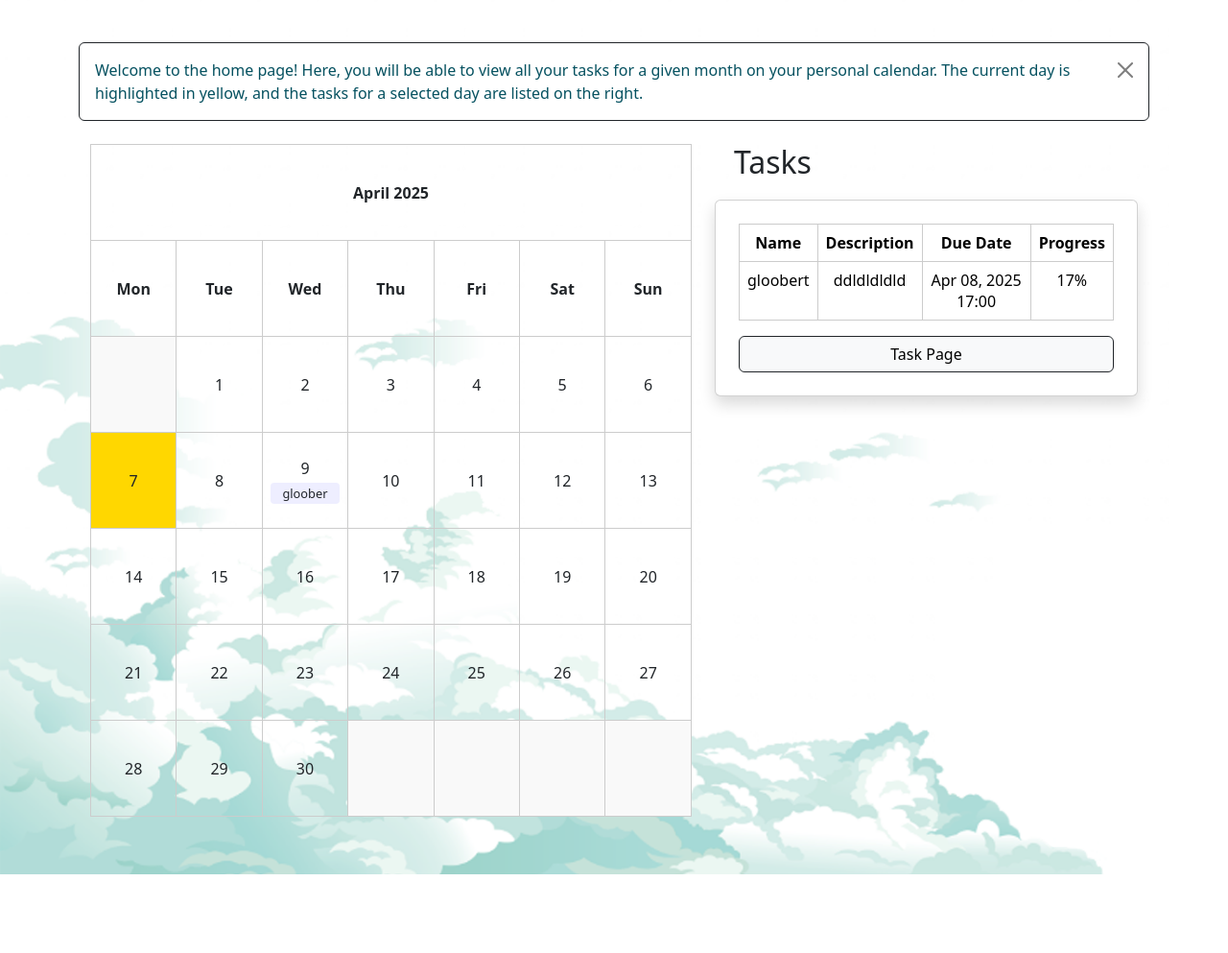
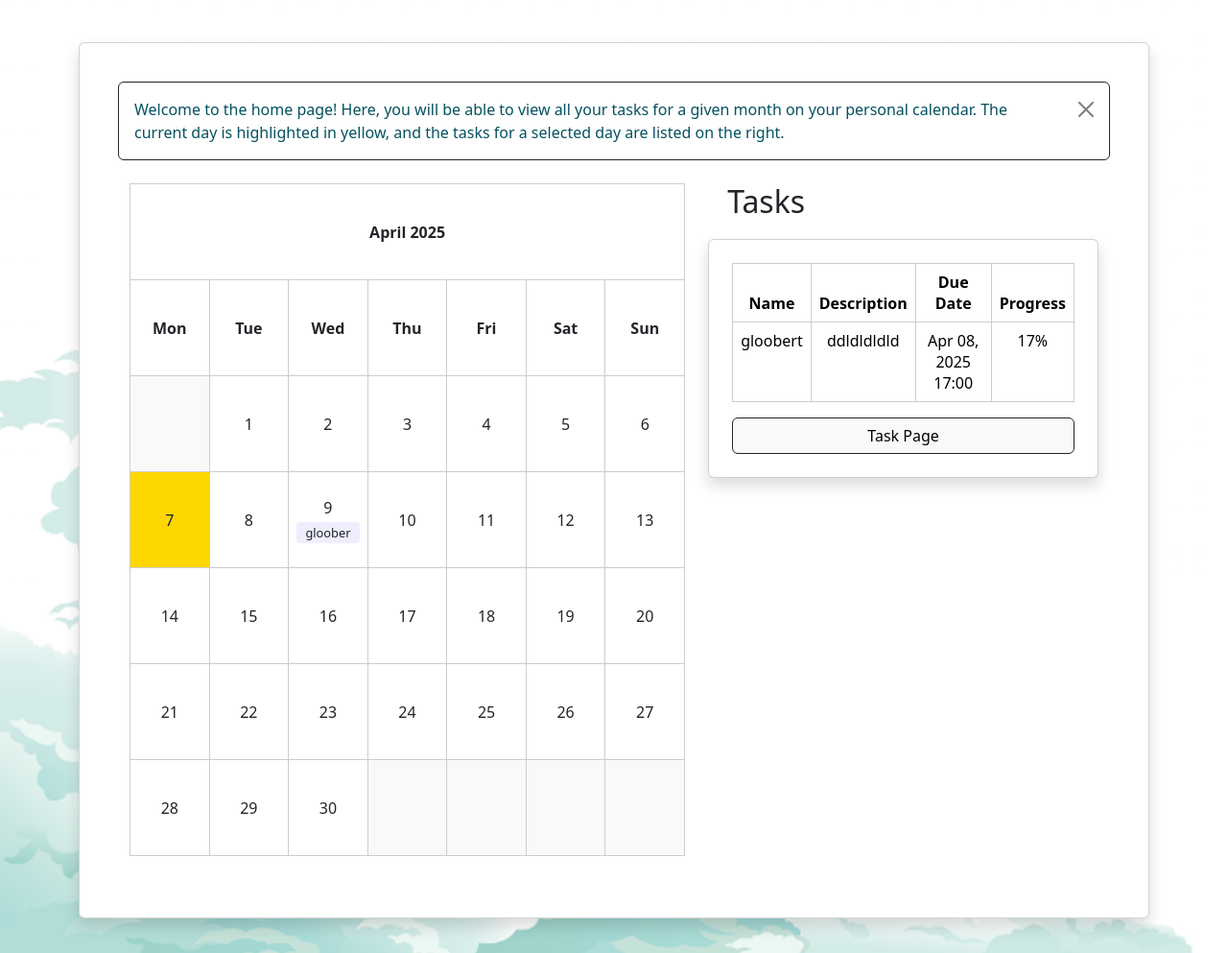
Before and after one commit to UCCS-SP25-CS4300-CS5300-1/Group-1-spring-2025, a Django app: page /home/ in a window 1280 px wide. Shown: the part 96-1089 px from the top of the page at 96% size. Before the commit the page ends 1007 px from the top, so only its background shows below. Run offline with Django 5.2, Linux system fonts and the light colour scheme; a user stored in the database is signed in; data comes from the database, SQL or seed files in the repository.

Commit message:
Small UI improvements

```diff
--- a/team1project/todoapp/templates/home.html
+++ b/team1project/todoapp/templates/home.html
@@ -52,6 +52,8 @@
 
 {% extends 'base.html' %}
     {% block content %}
+    <div class="card p-4 shadow" style="max-width: 1200px; margin: 0 auto;">
+        <div class="card-body">
             <div class="alert alert-info alert-dismissible fade show d-flex justify-content-between align-items-center flex-wrap gap-2 border border-dark" style="background-color:white;" role="alert">
                 <p class="mb-0">
                 Welcome to the home page! Here, you will be able to view all your tasks for a given month on your personal calendar. The current day is highlighted in yellow, and the tasks for a selected day are listed on the right.</p>
@@ -104,6 +106,8 @@
                     </div>
                 </div>
             </div>
+        </div>
+    </div>
     {% endblock %}
 </body>
 </html>
```
Lines whose indentation alone changed are shown as unchanged.
